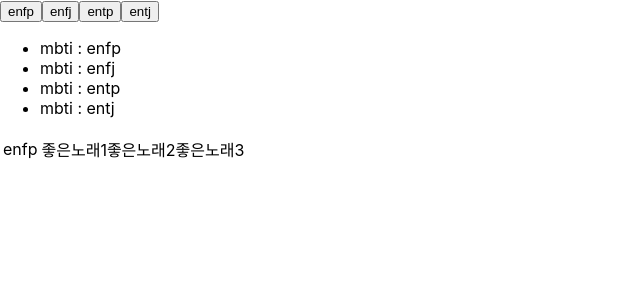
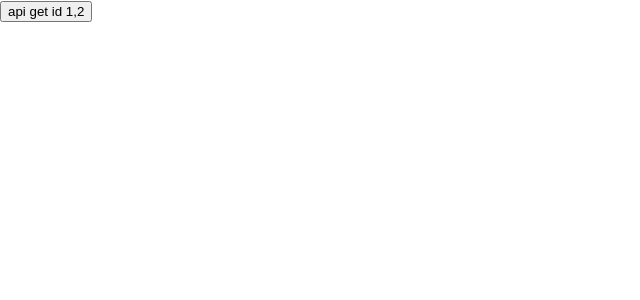
Before and after one commit to MGCWingcombo/Playlist_Client, a React (Create React App) app: page / in a window 1280 px wide. Shown: the top 300 px of the page, without its empty margins (0-640 px from the left). Built offline with nearby package versions, Linux system fonts and the light colour scheme.

Commit message:
버튼 눌렀을때 api 받아오기

```diff
--- a/package.json
+++ b/package.json
@@ -6,6 +6,7 @@
     "@testing-library/jest-dom": "^5.16.1",
     "@testing-library/react": "^12.1.2",
     "@testing-library/user-event": "^13.5.0",
+    "axios": "^0.24.0",
     "react": "^17.0.2",
     "react-dom": "^17.0.2",
     "react-scripts": "5.0.0",
--- a/src/App.js
+++ b/src/App.js
@@ -1,12 +1,12 @@
 import React from 'react';
 import Func from './Pages/Func';
 import Func2 from './Pages/Func2';
+import MbtiTest from './Pages/MbtiTest';
 
 function App() {
   return (
     <div>
-      <Func />
-      <Func2 />
+      <MbtiTest />
     </div>
   );
 }
--- /dev/null
+++ b/src/Pages/MbtiTest.js
@@ -0,0 +1,54 @@
+import React, {useState, useEffect} from 'react';
+import axios from 'axios';
+
+const MbtiTest = () => {
+
+    const [mbtis, setMbtis] = useState(null);
+    const [error, setError] = useState(null);
+
+
+
+
+    const holder = async () => {
+        try {
+            setError(null);
+            setMbtis(null);
+            await axios.get('https://jsonplaceholder.typicode.com/posts?_start=0&_end=5')
+            .then(res=>{
+                setMbtis(res.data);
+                console.log("성공");
+            }).catch(err=>{
+                console.log("실패")
+                setError(err)
+                throw err
+            })
+        } catch (e){
+            return <div>에러가 발생했습니다.</div>;
+        }
+    };
+
+
+
+
+    return (
+        <>
+            <button onClick={holder}>api get id 1,2</button>
+            {mbtis && (
+                <textarea
+                    rows={7}
+                    value={JSON.stringify(mbtis, null, 2)}
+                    readOnly={true}
+                    />
+            )}
+            {/* <ul>
+            {mbtis.map(mbti => (
+                <li key={mbti.id}>
+                {mbti.userid} ({mbti.title})
+                </li>
+            ))}
+            </ul> */}
+        </>
+    );
+};
+
+export default MbtiTest;
```
Also changed, not shown: 1 other file (tests, documents, lock files or other folders).
